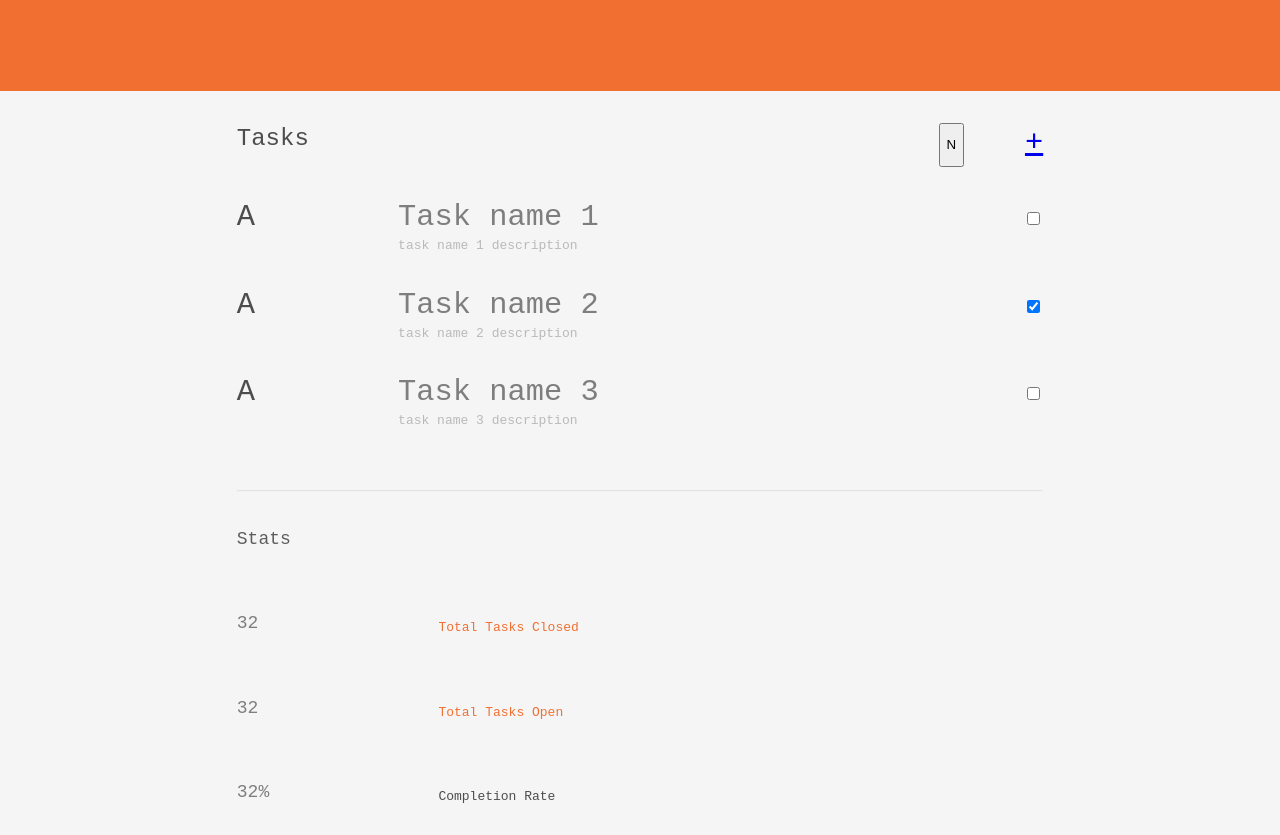
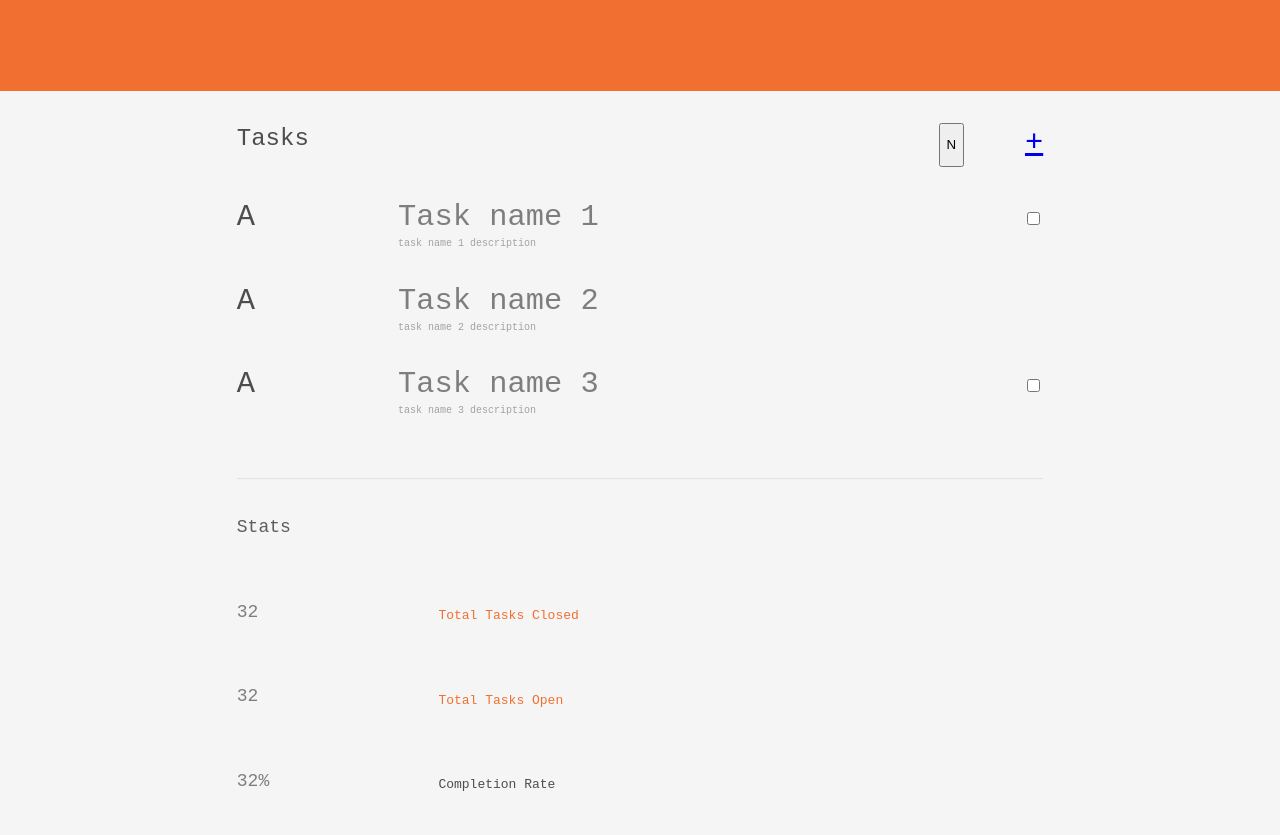
Before and after one commit to oloomoses/my_tasks, a React (Create React App) app: page / in a window 1280 px wide. Built offline with nearby package versions, Linux system fonts and the light colour scheme.

Commit message:
Add and display task completion time

```diff
--- a/src/App.css
+++ b/src/App.css
@@ -127,9 +127,10 @@ body {
   justify-self: start;
 }
 
+.completed-time,
 .task-description {
-  font-size: small;
-  opacity: 0.5;
+  font-size: x-small;
+  opacity: 0.7;
 }
 
 .cb {
--- a/src/App.js
+++ b/src/App.js
@@ -10,13 +10,13 @@ import NotFound from './components/NotFound';
 
 const DATA = [
   {
-    id: 1, name: 'Task name 1', description: 'task name 1 description', complete: false,
+    id: 1, name: 'Task name 1', description: 'task name 1 description', complete: false, completedTime: '',
   },
   {
-    id: 2, name: 'Task name 2', description: 'task name 2 description', complete: true,
+    id: 2, name: 'Task name 2', description: 'task name 2 description', complete: true, completedTime: '',
   },
   {
-    id: 3, name: 'Task name 3', description: 'task name 3 description', complete: false,
+    id: 3, name: 'Task name 3', description: 'task name 3 description', complete: false, completedTime: '',
   },
 ];
 
@@ -30,9 +30,13 @@ function App() {
 
   const addTask = (name, description) => {
     const newTask = {
-      id: `id-${nanoid()}`, name, description, complete: false,
+      id: `id-${nanoid()}`, name, description, complete: false, completedTime: '',
     };
     setTasks([...tasks, newTask]);
+  };
+
+  const updateTask = (updatedTask) => {
+    setTasks(updatedTask);
   };
 
   return (
@@ -40,10 +44,9 @@ function App() {
       <div className="header-background" />
       <div className="App">
         <div className="container">
-
           <Nav toggle={modeToggle} mode={mode} />
           <Routes>
-            <Route path="/" element={<TaskList tasks={tasks} />} />
+            <Route path="/" element={<TaskList tasks={tasks} updateTask={updateTask} />} />
             <Route path="/addTask" element={<TaskAdd addTask={addTask} />} />
             <Route path="*" element={<NotFound />} />
           </Routes>
--- a/src/components/TaskList.js
+++ b/src/components/TaskList.js
@@ -3,7 +3,23 @@ import React from 'react';
 import propTypes from 'prop-types';
 import Stats from './Stats';
 
-const TaskList = ({ tasks }) => (
+const TaskList = ({ tasks, updateTask }) => {
+  const toggleTaskComplete = (id) => {
+    const updatedTask = tasks.map((task) => {
+      if (id === task.id) {
+        return {
+          ...task,
+          complete: !task.complete,
+          completedTime: new Date().toLocaleTimeString(),
+        };
+      }
+      return task;
+    });
+
+    updateTask(updatedTask);
+  };
+
+  return (
     <>
       <ul className="task-list">
         {
@@ -21,7 +37,12 @@ const TaskList = ({ tasks }) => (
             </div>
 
             <div className="cb">
-              <input id="todo-0" type="checkbox" defaultChecked={task.complete} />
+              {task.complete ? (
+                <div className="completed-time">{task.completedTime}</div>
+              ) : (
+                <input id="todo-0" type="checkbox" defaultChecked={task.complete} onChange={() => toggleTaskComplete(task.id)} />
+              )}
+
             </div>
 
           </li>
@@ -33,9 +54,11 @@ const TaskList = ({ tasks }) => (
       <Stats />
     </>
   );
+};
 
 TaskList.propTypes = {
   tasks: propTypes.array.isRequired,
+  updateTask: propTypes.func.isRequired,
 };
 
 export default TaskList;
```
Lines whose indentation alone changed are shown as unchanged.
